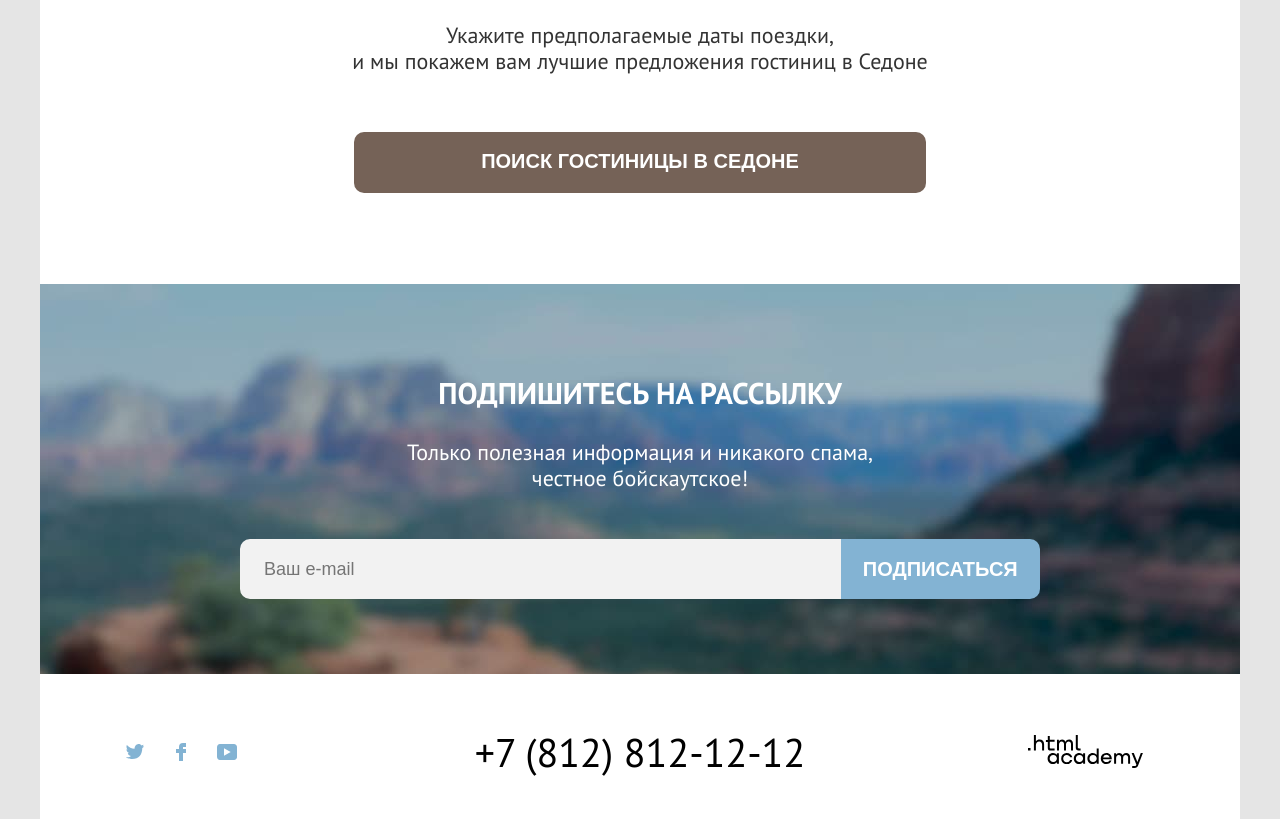
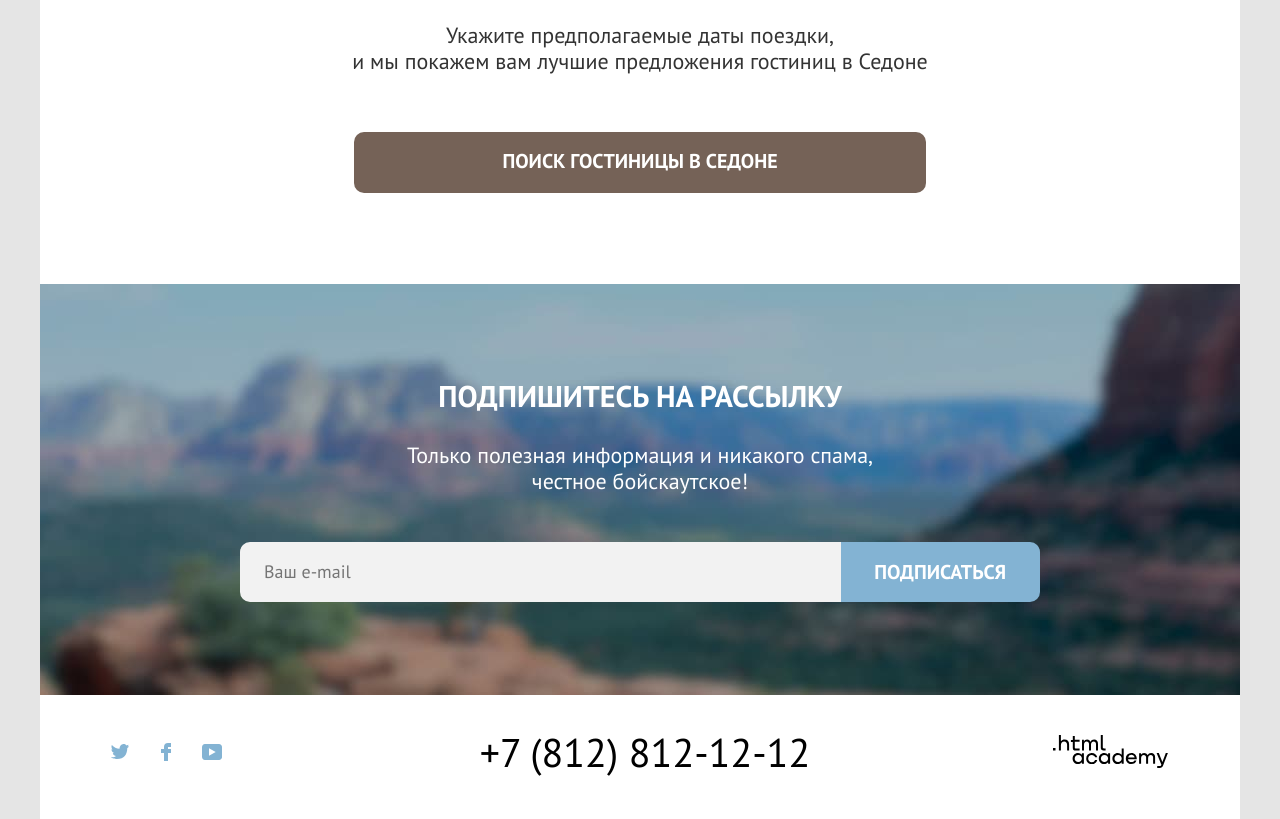
Before and after one commit to aksv/83102-sedona-32, a plain HTML site: page index.html in a window 1280 px wide. Shown: the part 2500-3319 px from the top of the page. Drawn offline with Linux system fonts and the light colour scheme.

Commit message:
Pixel perfect - главная страница

```diff
--- a/css/styles.css
+++ b/css/styles.css
@@ -85,6 +85,7 @@ button {
 
 .btn {
   font-weight: 700;
+  font-family: "PT Sans", Verdana, sans-serif;
   text-align: center;
   text-transform: uppercase;
   color: var(--basic-white);
@@ -611,8 +612,8 @@ button {
 }
 
 .subscription {
-  min-height: 224px;
-  padding-top: 91px;
+  min-height: 245px;
+  padding-top: 94px;
   padding-bottom: 75px;
   display: flex;
   flex-direction: column;
@@ -656,6 +657,7 @@ button {
   font-size: 18px;
   font-weight: 400;
   line-height: 26px;
+  font-family: "PT Sans", Verdana, sans-serif;
   background-color: var(--basic-light);
   border: 2px solid var(--basic-light);
   border-radius: 10px 0px 0px 10px;
@@ -698,7 +700,7 @@ button {
   display: grid;
   grid-template-columns: 1fr max-content 1fr;
   align-items: center;
-  padding: 40px 72px 30px 72px;
+  padding: 16px 47px 30px 57px;
 }
 
 .social-links {
```
